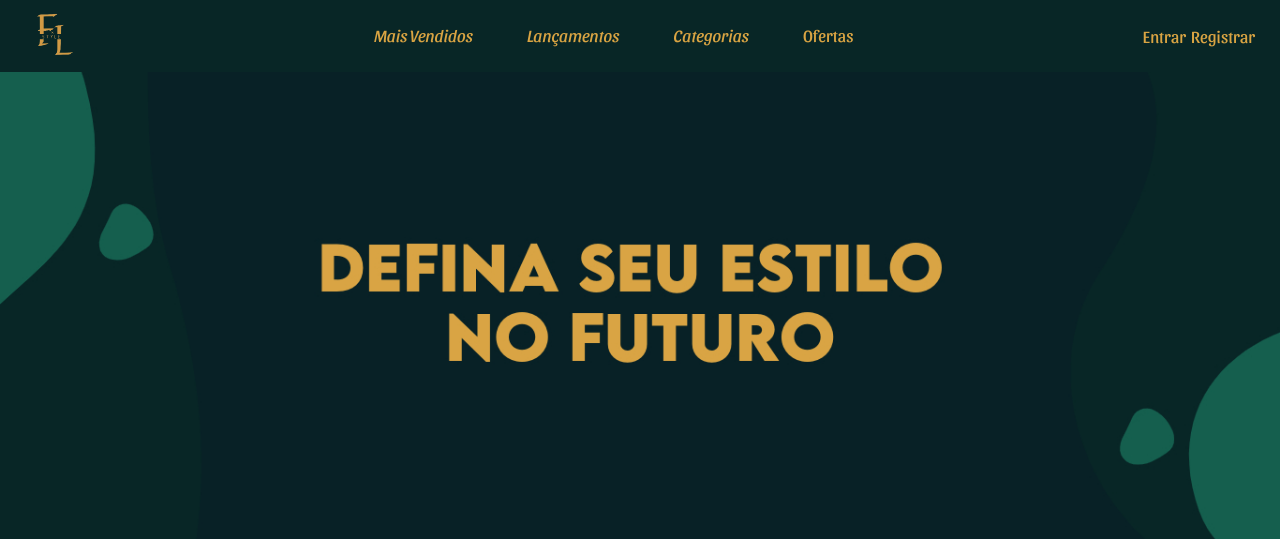
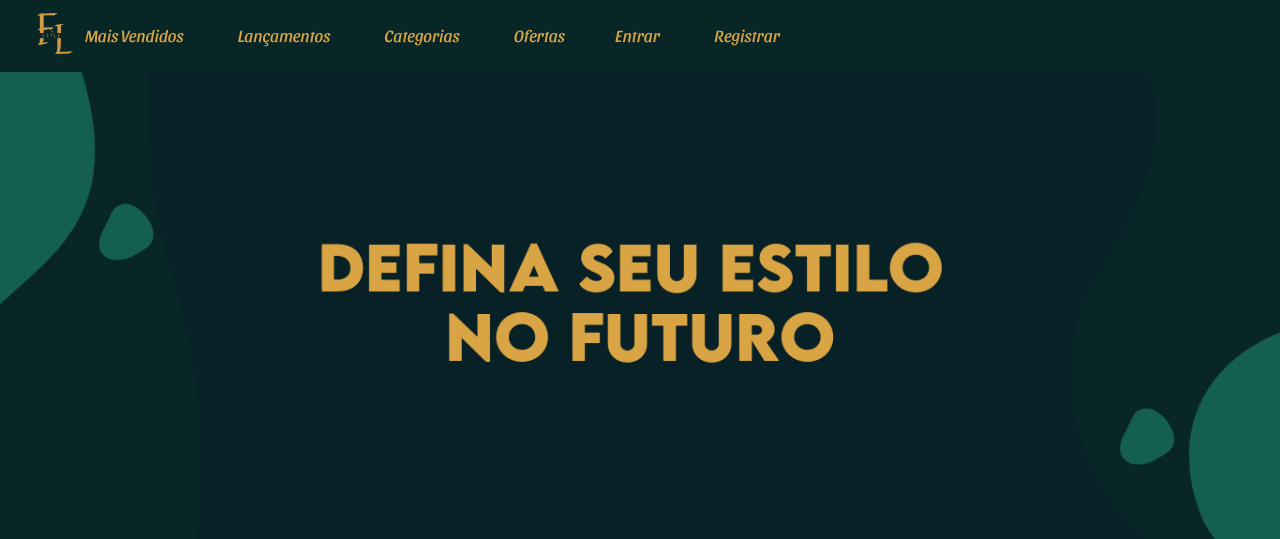
Before and after one commit to RalisonSantos/Loja_de_Roupas, a PHP site: page /html/index.html in a window 1280 px wide. Shown: the top 539 px of the page. Run offline with PHP 8.4, Linux system fonts and the light colour scheme.

Commit message:
pagina inicial atualizada

```diff
--- a/src/css/style.css
+++ b/src/css/style.css
@@ -50,10 +50,10 @@ body {
 }
 
 .topbar nav{
-    margin: auto;
+
 }
 
-.topbar nav a:not(:last-child){
+.topbar nav a{
     text-decoration: none;
     color: #D9a443;
     margin-right: 50px;
@@ -61,10 +61,10 @@ body {
     position: relative;
 }
 
-.topbar a{
+.topbar .toplogin{
     text-decoration: none;
     color: #D9a443;
-    margin-right:5px;
+
     font-family: fonte_topnav;
 }
 
--- a/src/html/index.html
+++ b/src/html/index.html
@@ -16,14 +16,16 @@
     <div class="layout">
         <div class="topbar">
             <a href="../html/index.html"><img src="../imagens/logo.png" /></a>
-            <nav>
+            <nav class="top1">
                 <a href="#">Mais Vendidos</a>
                 <a href="../html/lancamentos.html">Lançamentos</a>
                 <a href="#">Categorias</a>
                 <a href="#">Ofertas</a>
             </nav>
-            <a href="../html/login.html">Entrar</a>
-            <a href="../html/registrar.html">Registrar</a>
+            <nav class="top2">
+                <a  href="../html/login.html">Entrar</a>
+                <a href="../html/registrar.html">Registrar</a>
+            </nav>
         </div>
 
         <div class="Meio">
```
Also changed, not shown: 2 other files.
